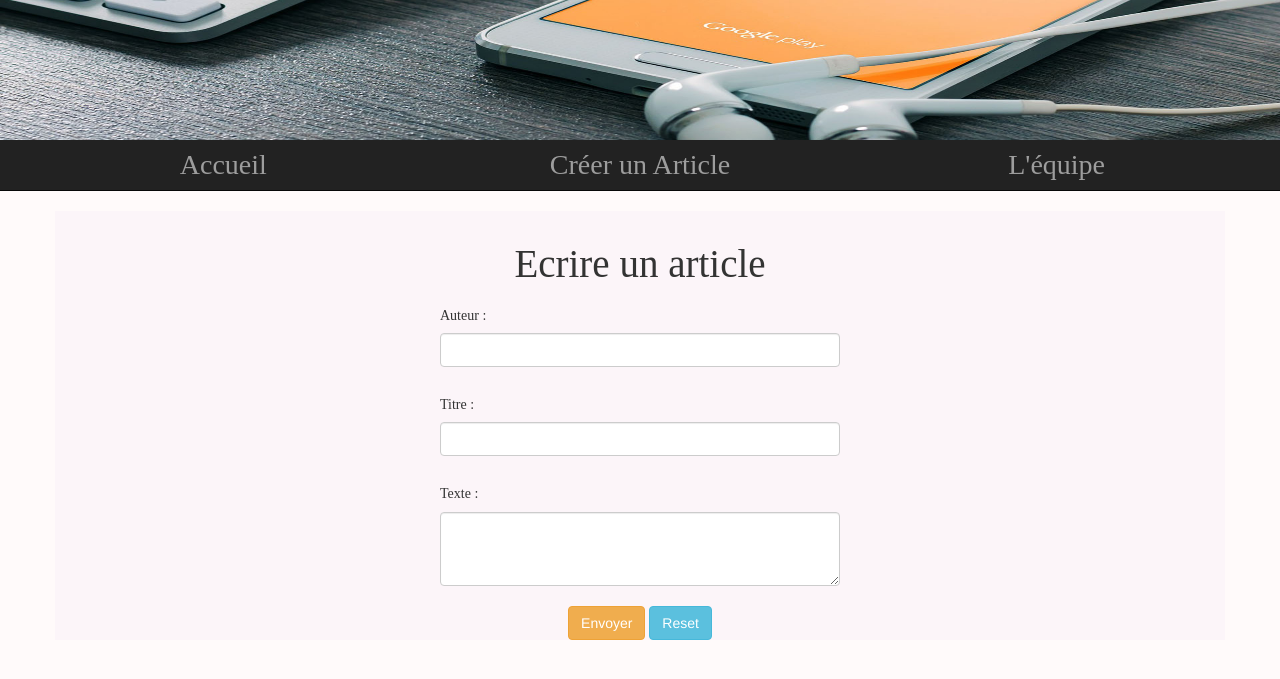
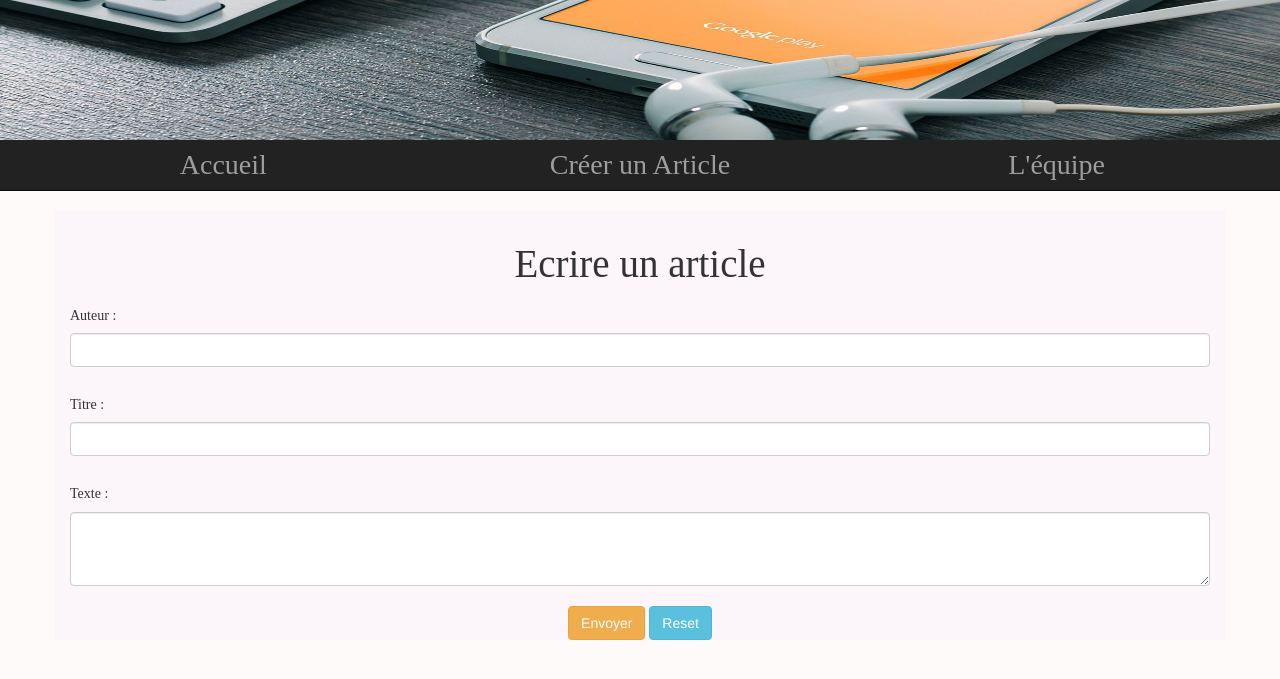
Before and after one commit to climboy/blog, a PHP site: page /articles.php in a window 1280 px wide. Shown: the top 679 px of the page. Run offline with PHP 8.4, Linux system fonts and the light colour scheme.

Commit message:
blog
width px changé en %

```diff
--- a/css/articles.css
+++ b/css/articles.css
@@ -1,5 +1,5 @@
 #form{
-     width:400px;
+     width:100%;
      margin: 0 auto;
 }
 /*@font-face {
--- a/css/comments.css
+++ b/css/comments.css
@@ -8,7 +8,7 @@
 }
 
 #form{
-  width:400px;
+  width:100%;
   margin: 0 auto;
 
 }
--- a/css/index.css
+++ b/css/index.css
@@ -1,5 +1,5 @@
 #form{
-  width:400px;
+  width:100%;
   margin: 0 auto;
 
 }
```
